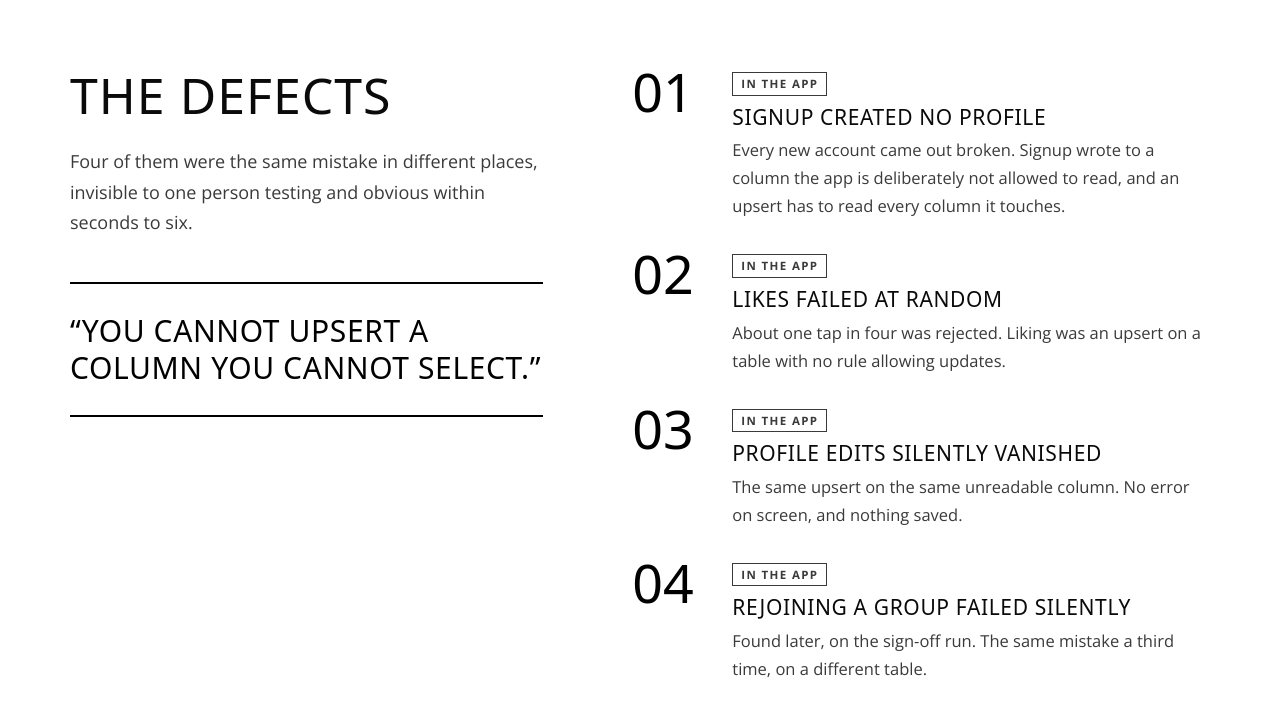
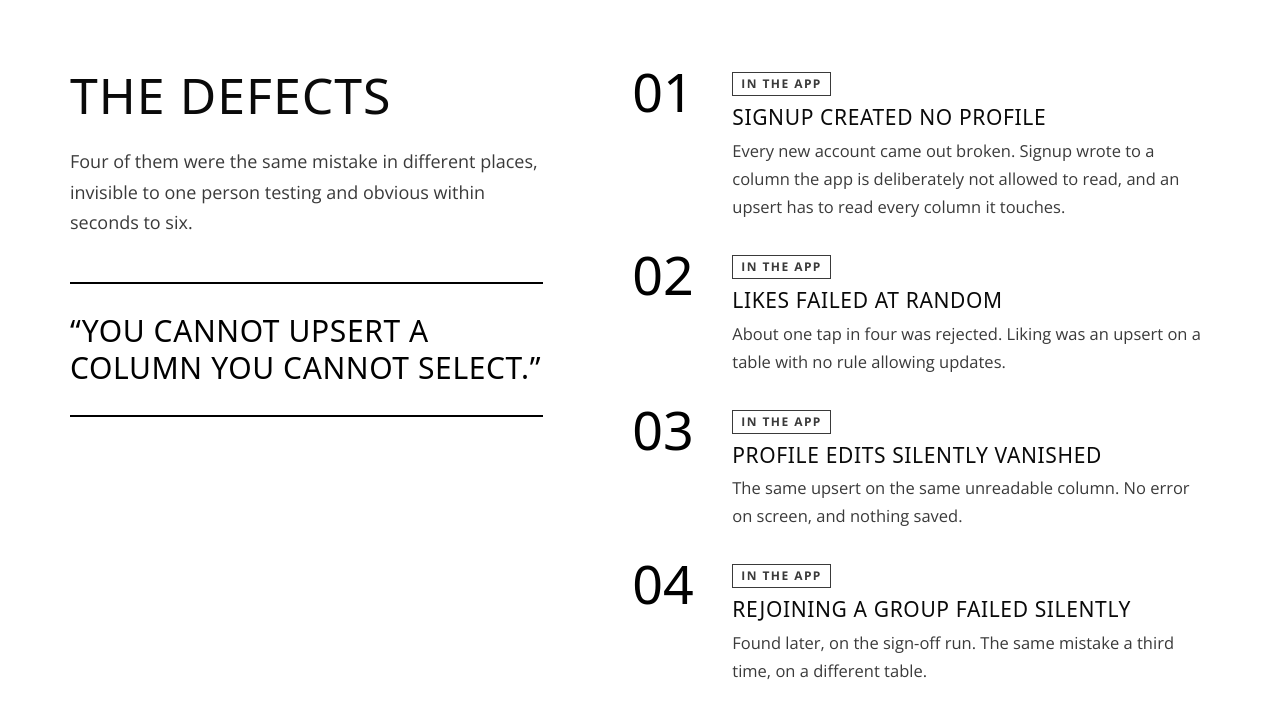
Before and after one commit to Shakhtar-Sankur/populace, a website: page docs/index.html in a window 1280 px wide. Shown: the part 2422-3132 px from the top of the page. Drawn offline with nearby package versions, Linux system fonts and the light colour scheme; a web font is replaced by a local one.

Commit message:
Site: two small labels up to 12px

```diff
--- a/docs/index.html
+++ b/docs/index.html
@@ -94,7 +94,7 @@ header.solid{position:fixed;background:#000;box-shadow:0 1px 0 rgba(255,255,255,
 .links a:hover{text-decoration:underline;text-underline-offset:6px}
 .burger{display:none;margin-left:auto;width:44px;height:44px;background:transparent;border:1px solid rgba(255,255,255,.5);color:#fff;cursor:pointer;align-items:center;justify-content:center}
 .burger svg{width:22px;height:22px}
-@media(max-width:420px){.brand{font-size:20px;gap:9px}.by{padding-left:9px;font-size:11.5px}}
+@media(max-width:420px){.brand{font-size:20px;gap:9px}.by{padding-left:9px;font-size:12px}}
 @media(max-width:980px){
   .burger{display:inline-flex}
   .links{display:none;position:absolute;left:0;right:0;top:100%;flex-direction:column;gap:0;background:#000;padding:6px 22px 18px}
@@ -143,7 +143,7 @@ pre .k{color:#FFFFFF;font-weight:600}pre .s{color:#C9C9C9}pre .cm{color:#8C8C8C}
 .numbered li{display:grid;grid-template-columns:84px 1fr;gap:16px}
 .numbered .n{font:400 clamp(42px,4.2vw,56px)/.9 var(--display);color:#000}
 .black .numbered .n{color:#fff}
-.numbered .tag{display:inline-block;font:700 11.5px/1 var(--sans);letter-spacing:.12em;text-transform:uppercase;padding:5px 8px;border:1px solid currentColor;margin-bottom:8px}
+.numbered .tag{display:inline-block;font:700 12px/1 var(--sans);letter-spacing:.12em;text-transform:uppercase;padding:5px 8px;border:1px solid currentColor;margin-bottom:8px}
 .numbered h3{margin:2px 0 8px}
 @media(max-width:560px){.numbered li{grid-template-columns:62px 1fr}}
 .quote{margin-top:44px;padding:28px 0;border-top:2px solid #000;border-bottom:2px solid #000;font:400 clamp(22px,2.4vw,30px)/1.25 var(--display);text-transform:uppercase;color:#000;letter-spacing:.02em}
```
